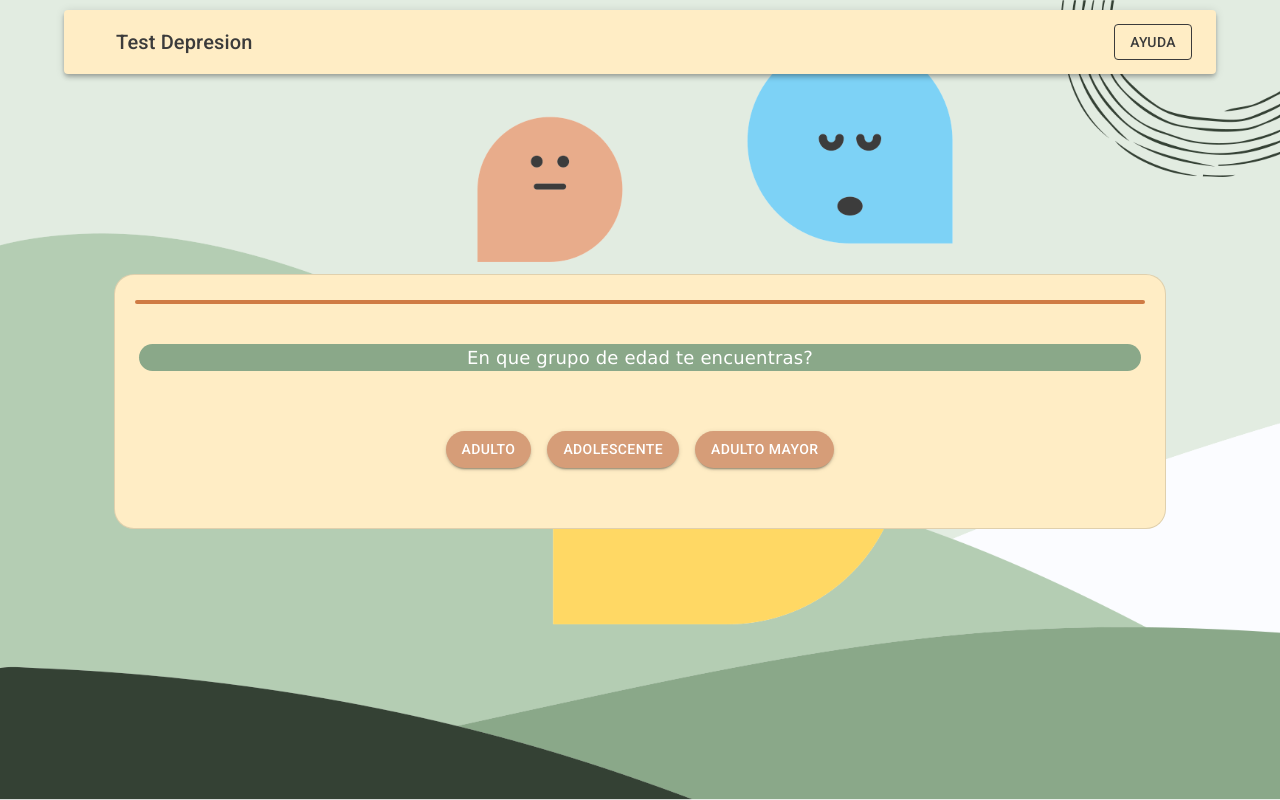
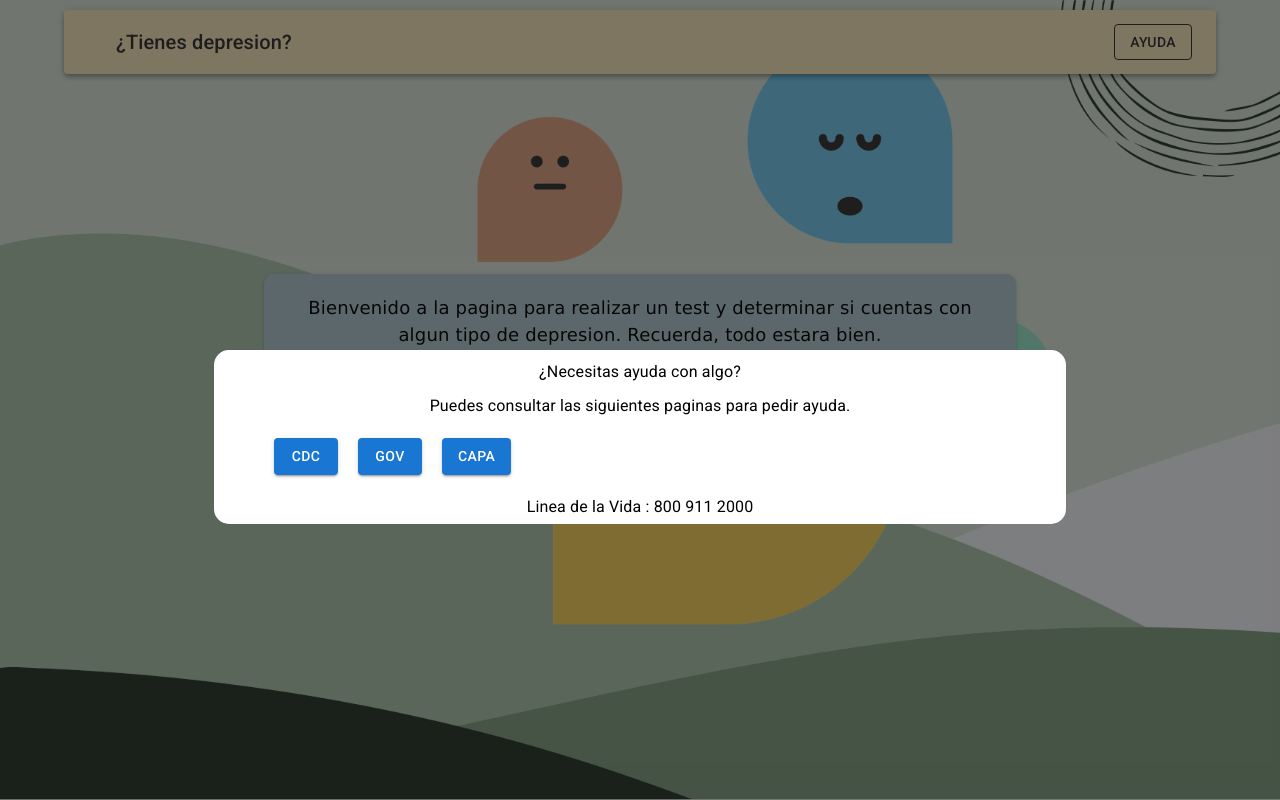
Before and after one commit to arturo-trujillo/Dep-Test, a React (Create React App) app: page / in a window 1280 px wide. Both pictures are taken after a click on the button "AYUDA". Built offline with nearby package versions, Linux system fonts and the light colour scheme.

Commit message:
V2.0
-Help Modal Added
-Questions Component:
      -Back and Home buttons added
-Home component added

```diff
--- a/package.json
+++ b/package.json
@@ -5,6 +5,8 @@
   "dependencies": {
     "@emotion/react": "^11.5.0",
     "@emotion/styled": "^11.3.0",
+    "@material-ui/core": "^4.12.3",
+    "@material-ui/icons": "^4.11.2",
     "@mui/material": "^5.1.0",
     "@mui/styles": "^5.1.1",
     "@testing-library/jest-dom": "^5.15.0",
--- a/src/App.js
+++ b/src/App.js
@@ -1,23 +1,33 @@
 import './App.css';
-import React from 'react';
+import React, {useState} from 'react';
 import Qform from './Components/Questionsform';
 import Navbar from './Components/Navbar';
+import Welcomescr from './Components/Welcomescr';
+import { render } from '@testing-library/react';
 
 function App() {
 
+  const [state, setState] = useState('start');
+
+    return(
+       <div>
+         {state === 'start' && (
+           <div>
+           <Navbar />
+           <Welcomescr clickBtn={() => setState('state2')} />
+           </div>
+         )}
+          {state === 'state2' &&(
+            <div>
+            <Navbar />
+            <Qform  clickBtn={() => setState('start')}/>
+            </div>
+          )}
+       </div>
+    );
 
 
 
-
-  return (
-
-    <div>
-      <Navbar />
-      <Qform />
-
-    </div>
-
-  );
 }
 
 export default App;
--- /dev/null
+++ b/src/Components/Helpscr.js
@@ -0,0 +1,43 @@
+import { Button, Container, Typography, Stack } from "@mui/material";
+import { Box } from "@mui/system";
+import React from "react";
+
+const Helpscr = () => {
+
+
+
+    return(
+        <Container align='center'>
+            <Box sx={{backgroundColor:'#FFFFFF', marginTop:'350px', marginLeft:'150px', marginRight:'150px', borderRadius:'15px', boxShadow:3}}>
+
+            <Typography id='modal-modal-title' sx={{ paddingTop:'10px'}}>
+
+            ¿Necesitas ayuda con algo?
+
+            </Typography>
+            <Typography id='modal-modal-description' sx={{margin:'10px'}}>
+                Puedes consultar las siguientes paginas para pedir ayuda.
+
+            </Typography>
+            <Stack direction='row' sx={{marginLeft:'50px'}}>
+
+            <Button variant='contained' target="_blank" href="https://www.cdc.gov/tobacco/campaign/tips/spanish/enfermedades/tabaquismo-afecciones-mentales-depresion-ansiedad.html" sx={{margin:'10px'}}>CDC</Button>
+            <Button variant='contained' target="_blank" href="https://www.gob.mx/salud/es/articulos/linea-de-la-vida-ayuda-profesional-para-personas-con-depresion?idiom=es" sx={{margin:'10px'}}>GOV</Button>
+            <Button variant='contained' target="_blank" href="https://www.gob.mx/salud%7Cconadic/" sx={{margin:'10px'}}>CAPA</Button>
+            </Stack>
+
+
+
+            <Typography sx={{margin:'10px', paddingBottom:'5px'}}>
+                Linea de la Vida : 800 911 2000
+            </Typography>
+
+            </Box>
+
+
+        </Container>
+
+    );
+}
+
+export default Helpscr;
--- a/src/Components/Navbar.js
+++ b/src/Components/Navbar.js
@@ -1,8 +1,14 @@
-import {Button, Container, Typography, AppBar,Box, Toolbar, IconButton} from '@mui/material';
+import {Button, Container, Typography, AppBar,Box, Toolbar, IconButton, Modal,useState} from '@mui/material';
 import React from 'react';
+import Helpscr from './Helpscr';
 
 
 const Navbar = () => {
+
+  const [open, setOpen] = React.useState(false);
+  const handleOpen = () => setOpen(true);
+  const handleClose = () => setOpen(false);
+
     return(
 
 
@@ -20,9 +26,17 @@ const Navbar = () => {
 
             </IconButton>
             <Typography variant="h6" component="div" sx={{ flexGrow: 1, color:"#3b3b3b" }}>
-              Test Depresion
+            ¿Tienes depresion?
             </Typography>
-            <Button  variant='outlined' sx={{color:"#3b3b3b", borderColor:"#3b3b3b" }}>Ayuda</Button>
+            <Button  onClick={handleOpen} variant='outlined' sx={{color:"#3b3b3b", borderColor:"#3b3b3b" }}>Ayuda</Button>
+            <Modal
+              open={open}
+              onClose={handleClose}
+              aria-labelledby="modal-modal-title"
+              aria-describedby="modal-modal-description"
+            >
+              <Helpscr />
+            </Modal>
           </Toolbar>
         </AppBar>
         </Box>
--- a/src/Components/Questionsform.js
+++ b/src/Components/Questionsform.js
@@ -1,6 +1,8 @@
 import {Button, Container, Typography, Stack,Box,LinearProgress,Paper} from '@mui/material';
 import React,{useState} from 'react';
 import { questions } from '../questions';
+import  ChevronLeftIcon from '@material-ui/icons/ChevronLeft';
+import HomeIcon from '@material-ui/icons/Home';
 
 
 
@@ -9,7 +11,7 @@ import { questions } from '../questions';
 
 
 
-const Qform = ()=> {
+const Qform = (props)=> {
 
     const [progress, setProgress] = useState(0);
     const [currentQuestion, setCurrenQuestion] = useState(0);
@@ -36,11 +38,19 @@ const Qform = ()=> {
 
 
       <Paper variant='outlined' sx={{color:'#3b3b3b', backgroundColor:'#ffedc5', marginLeft:'50px', marginRight:'50px', borderRadius:'20px'}}>
+        <Stack direction='row'>
 
+       <Button variant='contained' onClick={props.clickBtn} sx={{backgroundColor:'#8aa889', borderRadius:'25px', marginTop:'20px',marginLeft:'20px'}}onClick={() => handleAnswerOptionClick(0)}>
+         <ChevronLeftIcon />
+         </Button>
+        <Button variant='contained' onClick={props.clickBtn} sx={{backgroundColor:'#8aa889', borderRadius:'25px', marginTop:'20px', marginLeft:'380px'}} onClick={props.clickBtn}>
+         <HomeIcon />
+         </Button>
 
+        </Stack>
       <LinearProgress variant="determinate" value={progress} sx={{backgroundColor:'#cf7b44', marginTop:'25px', marginLeft:'20px', marginRight:'20px', borderRadius:'20px' }} />
         <Container align='center' >
-          <Box sx={{backgroundColor:'#8aa889', borderRadius:'20px', color:'#FFFFFF'}}>
+          <Box sx={{backgroundColor:'#8aa889', borderRadius:'20px', color:'#FFFFFF', boxShadow:2}}>
           <Typography className='question-text' sx={{margin:'40px', fontFamily:'verdana', fontSize:'18px' }}>
             {questions[currentQuestion].questionText}
           </Typography>
--- /dev/null
+++ b/src/Components/Welcomescr.js
@@ -0,0 +1,22 @@
+import { Button, Typography,Box, Container } from "@mui/material";
+import { border, borderRadius } from "@mui/system";
+import React from "react";
+
+const Welcomescr= (props)=> {
+    return(
+            <Container align='center'>
+            <Box  sx={{ margin: '200Px', backgroundColor:'#b9cfd7', borderRadius:'10px', boxShadow:2}}>
+                <Typography  sx={{margin:'40px', fontFamily:'verdana', fontSize:'18px', paddingTop:'20px', color:'#0d0d0d'}}>
+                    Bienvenido a la pagina para realizar un test y determinar si cuentas con algun tipo de depresion. Recuerda, todo estara bien.
+                </Typography>
+            <Button variant='contained' value={1} onClick={props.clickBtn} sx={{ margin:'20px', backgroundColor:'#ffd864', borderRadius:'25px', color:'#606060'}}>
+                Iniciar Test
+            </Button>
+
+            </Box>
+
+            </Container>
+    );
+}
+
+export default Welcomescr;
```
Also changed, not shown: 1 other file (tests, documents, lock files or other folders).
